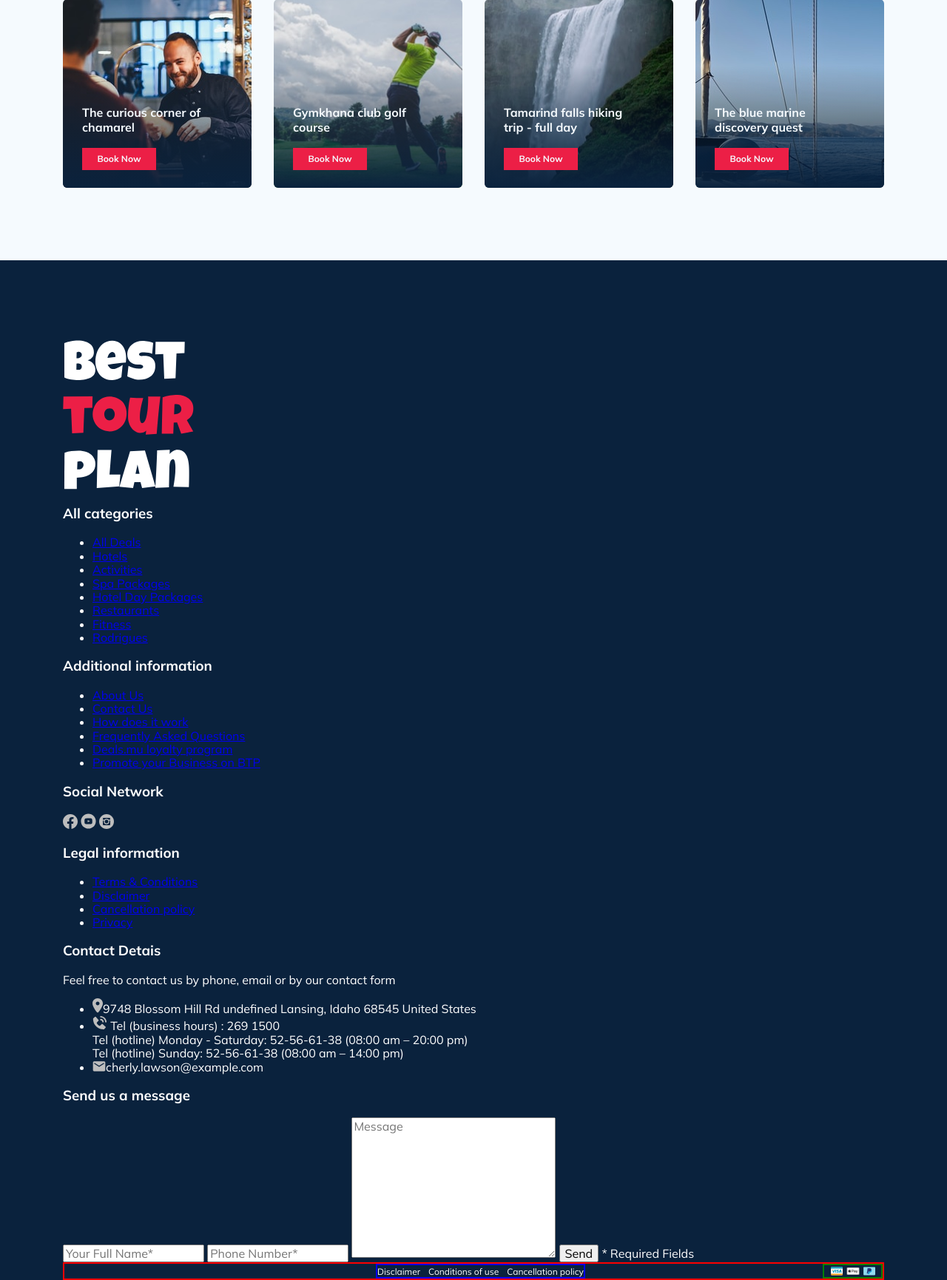
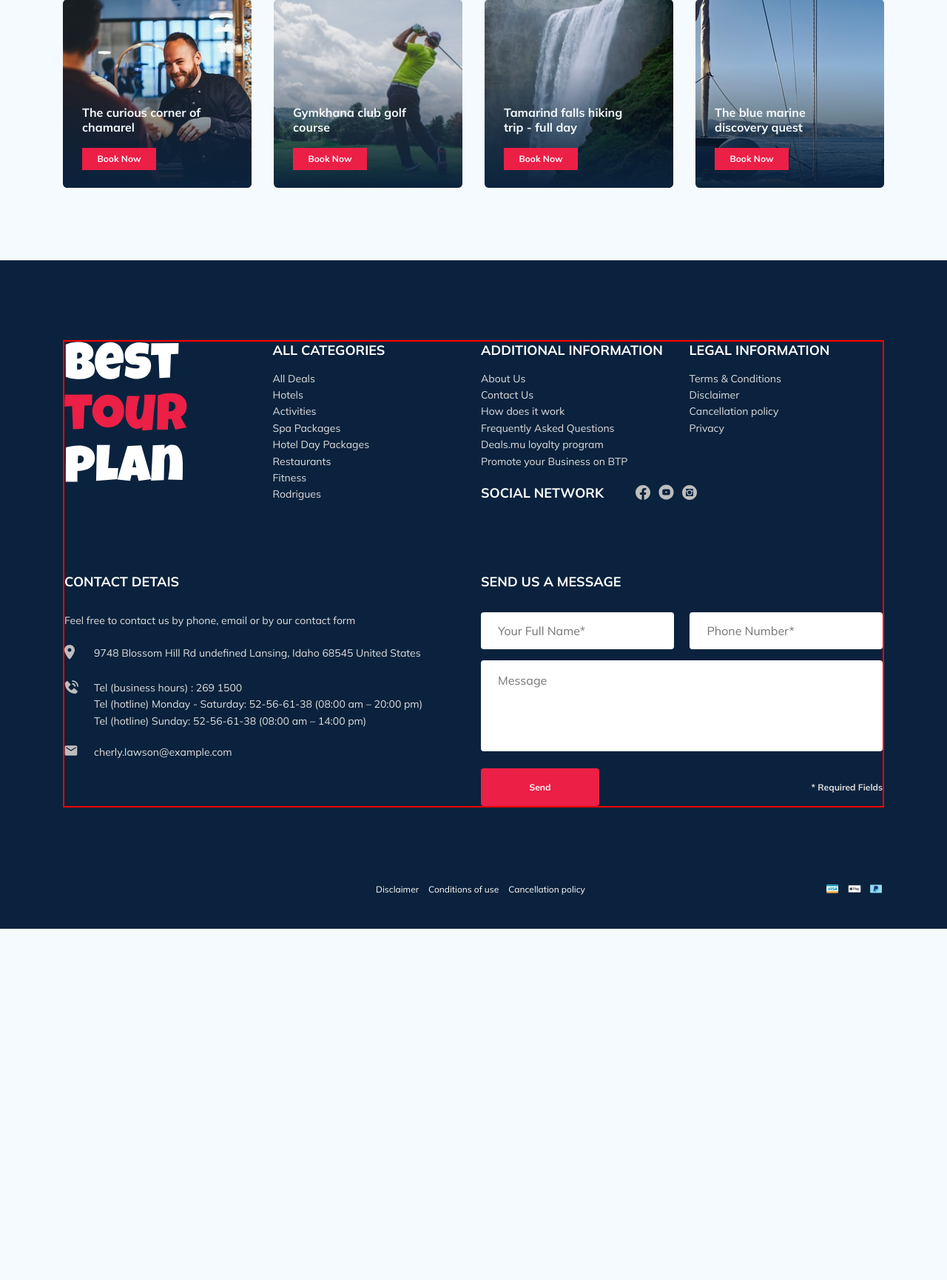
Before and after one commit to alexnik197/Tour-Plan, a PHP site: page / in a window 1280 px wide. Shown: the part 2008-3739 px from the top of the page at 74% size. After the commit the page ends 3264 px from the top, so only its background shows below. Run offline with PHP 8.4, Linux system fonts and the light colour scheme; some libraries are stand-ins or nearby versions.

Commit message:
create: make style for block footer

```diff
--- a/css/style.css
+++ b/css/style.css
@@ -428,7 +428,7 @@ img {
 
 .map {
   width: 347px;
-  max-height: 213px;
+  height: 213px;
   background-color: #000;
   border-radius: 10px;
 }
@@ -816,12 +816,213 @@ img {
 
 .footer {
   padding-top: 108px;
+  padding-bottom: 46px;
   background-color: #0A223D;
   color: #fff;
 }
 
+.footer__title {
+  text-transform: uppercase;
+  font-style: normal;
+  font-weight: bold;
+  font-size: 18px;
+  line-height: 23px;
+  margin: 0 0 16px 0;
+}
+
+.footer__title--inline {
+  margin: 0 43px 0 0;
+}
+
+.footer__title--mb3 {
+  margin-bottom: 30px;
+}
+
+.footer__ul {
+  padding: 0;
+  margin: 0;
+  list-style: none;
+}
+
+.footer__item {
+  display: -webkit-box;
+  display: -ms-flexbox;
+  display: flex;
+  -webkit-box-align: start;
+      -ms-flex-align: start;
+          align-items: flex-start;
+  color: #e0e0e0;
+  font-style: normal;
+  font-weight: normal;
+  font-size: 14px;
+  line-height: 160%;
+}
+
+.footer__item--mb2 {
+  margin-bottom: 20px;
+}
+
+.footer__icon {
+  margin-right: 20px;
+}
+
+.footer__icon-wrapper {
+  min-width: 40px;
+}
+
+.footer__link {
+  text-decoration: none;
+  color: #e0e0e0;
+}
+
+.footer__text {
+  color: #e0e0e0;
+  font-style: normal;
+  font-weight: normal;
+  font-size: 14px;
+  line-height: 160%;
+  margin-bottom: 22px;
+}
+
+.footer__wrapper {
+  border: 2px solid red;
+  display: -ms-grid;
+  display: grid;
+  -ms-grid-columns: (minmax(min-content, 1fr))[4];
+      grid-template-columns: repeat(4, minmax(-webkit-min-content, 1fr));
+      grid-template-columns: repeat(4, minmax(min-content, 1fr));
+  grid-gap: 20px;
+  grid-auto-rows: minmax(40px, -webkit-min-content);
+  grid-auto-rows: minmax(40px, min-content);
+  -webkit-box-align: start;
+      -ms-flex-align: start;
+          align-items: start;
+}
+
+.footer__logo {
+  width: 166px;
+  -webkit-box-align: start;
+      -ms-flex-align: start;
+          align-items: start;
+  -ms-grid-row: 1;
+  -ms-grid-row-span: 2;
+  grid-row: 1 / 3;
+}
+
+.footer__categories {
+  -ms-grid-row: 1;
+  -ms-grid-row-span: 3;
+  grid-row: 1 / 4;
+}
+
+.footer__additional {
+  -ms-grid-row: 1;
+  -ms-grid-row-span: 1;
+  grid-row: 1 / 2;
+}
+
+.footer__social-network {
+  display: -webkit-box;
+  display: -ms-flexbox;
+  display: flex;
+  -ms-flex-line-pack: center;
+      align-content: center;
+  -ms-grid-row: 2;
+  -ms-grid-row-span: 2;
+  grid-row: 2 / 4;
+  grid-column: span 2;
+}
+
+.footer__social-links {
+  display: -webkit-box;
+  display: -ms-flexbox;
+  display: flex;
+  -webkit-box-pack: justify;
+      -ms-flex-pack: justify;
+          justify-content: space-between;
+  -webkit-box-align: center;
+      -ms-flex-align: center;
+          align-items: center;
+  min-width: 83px;
+}
+
+.footer__legal {
+  -ms-grid-row: 1;
+  -ms-grid-row-span: 1;
+  grid-row: 1 / 2;
+}
+
+.footer__contact-details {
+  -ms-grid-column: span 2;
+      grid-column-start: span 2;
+}
+
+.footer__contact-form {
+  grid-column: span 2;
+}
+
+.footer__form {
+  display: -webkit-box;
+  display: -ms-flexbox;
+  display: flex;
+  -webkit-box-align: center;
+      -ms-flex-align: center;
+          align-items: center;
+  -webkit-box-pack: justify;
+      -ms-flex-pack: justify;
+          justify-content: space-between;
+  -ms-flex-wrap: wrap;
+      flex-wrap: wrap;
+}
+
+.footer__input {
+  background-color: #fff;
+  border-radius: 4px;
+  border: none;
+  padding: 0 23px;
+  height: 50px;
+  margin-bottom: 15px;
+  -ms-flex-preferred-size: 48%;
+      flex-basis: 48%;
+}
+
+.footer__message {
+  background-color: #fff;
+  border-radius: 4px;
+  padding: 18px 23px;
+  border: none;
+  -ms-flex-preferred-size: 100%;
+      flex-basis: 100%;
+  width: 539px;
+  height: 123px;
+  resize: none;
+  margin-bottom: 23px;
+}
+
+.footer__button {
+  min-width: 160px;
+  min-height: 50px;
+  padding: 18px;
+  font-style: normal;
+  font-weight: bold;
+  font-size: 12px;
+  line-height: 15px;
+  background-color: #EC1F46;
+  color: #fff;
+  border: none;
+  border-radius: 4px;
+}
+
+.footer__info {
+  color: #e0e0e0;
+  font-style: normal;
+  font-weight: bold;
+  font-size: 12px;
+  line-height: 15px;
+}
+
 .disclaimer {
-  border: 2px solid red;
+  margin-top: 102px;
   display: -webkit-box;
   display: -ms-flexbox;
   display: flex;
@@ -847,7 +1048,6 @@ img {
   -ms-flex-wrap: nowrap;
       flex-wrap: nowrap;
   width: 283px;
-  border: 2px solid blue;
 }
 
 .disclaimer-info__text {
@@ -862,10 +1062,9 @@ img {
   display: -webkit-box;
   display: -ms-flexbox;
   display: flex;
-  -webkit-box-pack: center;
-      -ms-flex-pack: center;
-          justify-content: center;
-  border: 2px solid green;
+  -webkit-box-pack: justify;
+      -ms-flex-pack: justify;
+          justify-content: space-between;
 }
 
 .disclaimer-cards__pay {
--- a/index.html
+++ b/index.html
@@ -13,7 +13,7 @@
     <header class="navbar">
         <div class="container">
             <div class="navbar-top">
-                <a href="" class="logo">
+                <a href="https://www.figma.com/file/TcpEmgcgph1gAyHCP5k8xo/Hotel-Booking-%E2%80%94-Web-Start?node-id=0%3A1" target="_blank" class="logo">
                     <img src="src/img/ico/logo-horizontal.svg" alt="site logo: horizontal" class="logo__horizontal">
                 </a>
                 <form action="#" class="search navbar__search">
@@ -282,9 +282,9 @@
     </section>
     <footer class="footer">
         <div class="container">
-            <div class="footer-wrapper">
+            <div class="footer__wrapper">
                 <img src="/src/img/ico/logo-vertical.svg" alt="logo: Tour-Plan" class="logo footer__logo">
-                <div class="footer__list">
+                <div class="footer__list footer__categories">
                     <h3 class="footer__title">All categories</h3>
                     <ul class="footer__ul">
                         <li class="footer__item"><a href="#" class="footer__link">All Deals</a></li>
@@ -300,7 +300,7 @@
                 </div>
                 <!-- /.footer__list -->
                 <div class="footer__list">
-                    <h3 class="footer__title">Additional information</h3>
+                    <h3 class="footer__title footer__additional">Additional information</h3>
                     <ul class="footer__ul">
                         <li class="footer__item"><a href="#" class="footer__link">About Us</a></li>
                         <li class="footer__item"><a href="#" class="footer__link">Contact Us</a></li>
@@ -313,16 +313,16 @@
                 </div>
                 <!-- /.footer__list -->
                 <div class="footer__social-network">
-                    <h3 class="footer__title">Social Network</h3>
+                    <h3 class="footer__title footer__title--inline">Social Network</h3>
                     <div class="footer__social-links">
-                        <a href="#" class="footer__link"><img src="/src/img/ico/facebook.svg" alt="ico: facebook" class="footer__icon"></a>
-                        <a href="#" class="footer__link"><img src="src/img/ico/youtube.svg" alt="ico: youtube" class="footer__icon"></a>
-                        <a href="#" class="footer__link"><img src="src/img/ico/instagram.svg" alt="ico: instagram" class="footer__icon"></a>
+                        <a href="#" class="footer__link"><img src="/src/img/ico/facebook.svg" alt="ico: facebook""></a>
+                        <a href="#" class="footer__link"><img src="src/img/ico/youtube.svg" alt="ico: youtube"></a>
+                        <a href="#" class="footer__link"><img src="src/img/ico/instagram.svg" alt="ico: instagram""></a>
                     </div>
                 </div>
                 <!-- /.footer__social-network -->
                 <div class="footer__list">
-                    <h3 class="footer__title">Legal information</h3>
+                    <h3 class="footer__title footer__legal">Legal information</h3>
                     <ul class="footer__ul">
                         <li class="footer__item"><a href="#" class="footer__link">Terms & Conditions</a></li>
                         <li class="footer__item"><a href="#" class="footer__link">Disclaimer</a></li>
@@ -332,20 +332,20 @@
                 </div>
                 <!-- /.footer__list -->
                 <div class="footer__contact-details">
-                    <h3 class="footer__title">Contact Detais</h3>
+                    <h3 class="footer__title footer__title--mb3">Contact Detais</h3>
                     <p class="footer__text">Feel free to contact us by phone, email or by our contact form</p>
                     <ul class="footer__ul">
-                        <li class="footer__item"><img src="src/img/ico/map-marker.svg" alt="ico: map marker" class="footer__icon" href="#">9748 Blossom Hill Rd undefined Lansing, Idaho 68545 United States</li>
-                        <li class="footer__item"><img src="src/img/ico/phone-call-solid.svg" alt="ico: phone" class="footer__icon" href="#">
+                        <li class="footer__item footer__item--mb2"><div class="footer__icon-wrapper"><img src="src/img/ico/map-marker.svg" class="footer__icon" alt="ico: map marker" class="footer__icon" href="#"></div>9748 Blossom Hill Rd undefined Lansing, Idaho 68545 United States</li>
+                        <li class="footer__item footer__item--mb2"><div class="footer__icon-wrapper"><img src="src/img/ico/phone-call-solid.svg" class="footer__icon"  alt="ico: phone" class="footer__icon" href="#"></div>
                             Tel (business hours) : 269 1500 <br>
                             Tel (hotline) Monday - Saturday: 52-56-61-38 (08:00 am – 20:00 pm) <br>
                             Tel (hotline) Sunday: 52-56-61-38 (08:00 am – 14:00 pm)</li>
-                            <li class="footer__item"><img src="src/img/ico/email.svg" alt="ico: email" class="footer__icon" href="#">cherly.lawson@example.com</li>
+                            <li class="footer__item footer__item--mb2"><div class="footer__icon-wrapper"><img src="src/img/ico/email.svg" class="footer__icon"  alt="ico: email" class="footer__icon" href="#"></div>cherly.lawson@example.com</li>
                         </ul>
                     </div>
                     <!-- footer contact-details -->
                     <div class="footer__contact-form">
-                        <h3 class="footer__title">Send us a message</h3>
+                        <h3 class="footer__title footer__title--mb3">Send us a message</h3>
                         <form action="" class="footer__form">
                             <input type="text" class="input footer__input" placeholder="Your Full Name*">
                             <input type="text" class="input footer__input" placeholder="Phone Number*">
@@ -356,7 +356,7 @@
                     </div>
                     <!-- /.footer__contact-form -->
                 </div>
-            <!-- /.footer-wrapper -->
+            <!-- /.footer__wrapper -->
             <div class="footer__disclaimer disclaimer">
                 <div class="disclaimer-empty"></div>
                 <div class="disclaimer-info">
--- a/src/sass/_variables.sass
+++ b/src/sass/_variables.sass
@@ -1,6 +1,7 @@
 $primary: #EC1F46
 $secondary: #F5FAFE
 $text-color: #333333
+$footer-text-color: #e0e0e0
 $dark-theme: #0A223D
 $light-theme: #fff
 $alt-button: #ff4f6f
--- a/src/sass/blocks/_footer.sass
+++ b/src/sass/blocks/_footer.sass
@@ -1,10 +1,123 @@
 .footer
   padding-top: 108px
+  padding-bottom: 46px
   background-color: $dark-theme
   color: $light-theme
+  &__title
+    text-transform: uppercase
+    font-style: normal
+    font-weight: bold
+    font-size: 18px
+    line-height: 23px
+    margin: 0 0 16px 0
+    &--inline
+      margin: 0 43px 0 0
+    &--mb3
+      margin-bottom: 30px
+  &__ul
+    padding: 0
+    margin: 0
+    list-style: none
+  &__item
+    display: flex
+    align-items: flex-start
+    color: $footer-text-color
+    font-style: normal
+    font-weight: normal
+    font-size: 14px
+    line-height: 160%
+    &--mb2
+      margin-bottom: 20px
+  &__icon
+    margin-right: 20px
+    &-wrapper
+      min-width: 40px
+  &__link
+    text-decoration: none
+    color: $footer-text-color
+  &__text
+    color: $footer-text-color
+    font-style: normal
+    font-weight: normal
+    font-size: 14px
+    line-height: 160%
+    margin-bottom: 22px
+  &__wrapper
+    border: 2px solid red
+    display: grid
+    grid-template-columns: repeat(4, minmax(min-content, 1fr))
+    grid-gap: 20px
+    grid-auto-rows: minmax(40px, min-content)
+    align-items: start
+  &__logo
+    width: 166px
+    align-items: start
+    grid-row: 1 / 3
+  &__categories
+    grid-row: 1 / 4
+  &__additional
+    grid-row: 1 / 2
+  &__social
+    &-network
+      display: flex
+      align-content: center
+      grid-row: 2 / 4
+      grid-column: span 2
+    &-links
+      display: flex
+      justify-content: space-between
+      align-items: center
+      min-width: 83px
+  &__legal
+    grid-row: 1 / 2
+  &__contact-details
+    grid-column-start: span 2
+  &__contact-form
+    grid-column: span 2
+  &__form
+    display: flex
+    align-items: center
+    justify-content: space-between
+    flex-wrap: wrap
+  &__input
+    background-color: #fff
+    border-radius: 4px
+    border: none
+    padding: 0 23px
+    height: 50px
+    margin-bottom: 15px
+    flex-basis: 48%
+  &__message
+    background-color: #fff
+    border-radius: 4px
+    padding: 18px 23px
+    border: none
+    flex-basis: 100%
+    width: 539px
+    height: 123px
+    resize: none
+    margin-bottom: 23px
+  &__button
+    min-width: 160px
+    min-height: 50px
+    padding: 18px
+    font-style: normal
+    font-weight: bold
+    font-size: 12px
+    line-height: 15px
+    background-color: $primary
+    color: $light-theme
+    border: none
+    border-radius: 4px
+  &__info
+    color: $footer-text-color
+    font-style: normal
+    font-weight: bold
+    font-size: 12px
+    line-height: 15px
 
 .disclaimer
-  border: 2px solid red
+  margin-top: 102px
   display: flex
   justify-content: space-between
   flex-direction: row
@@ -14,7 +127,6 @@
     align-items: center
     flex-wrap: nowrap
     width: 283px
-    border: 2px solid blue
     &__text
       font-size: 12px
       line-height: 15px
@@ -23,8 +135,7 @@
   &-cards
     width: 81px
     display: flex
-    justify-content: center
-    border: 2px solid green
+    justify-content: space-between
     &__pay
       display: flex
       align-items: center
--- a/src/sass/blocks/_hotel.sass
+++ b/src/sass/blocks/_hotel.sass
@@ -173,7 +173,7 @@
 
 .map
     width: 347px
-    max-height: 213px
+    height: 213px
     background-color: #000
     border-radius: 10px
     &__geo
```
Also changed, not shown: 1 other file.
